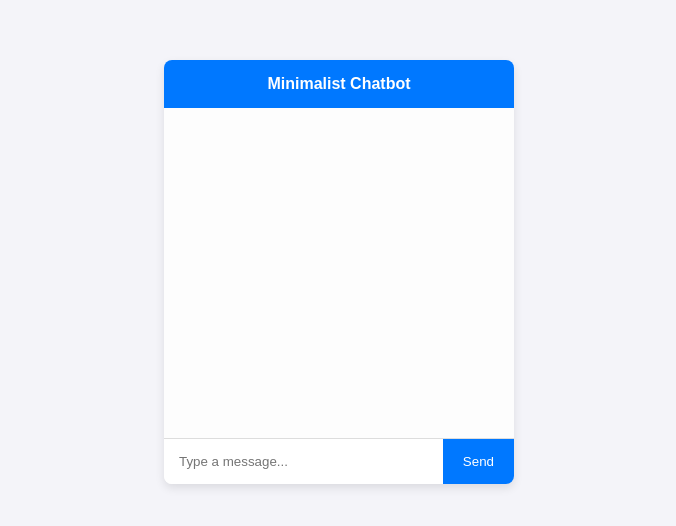
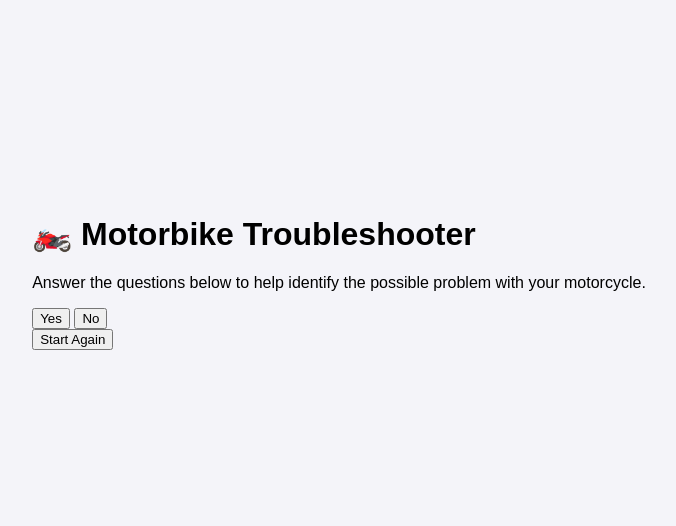
Before and after one commit to Alfian-LK/SobatOto, a plain HTML site: page index.html in a window 1280 px wide. Shown: the part 128-654 px from the top of the page, without its empty margins (301-977 px from the left). Drawn offline with Linux system fonts and the light colour scheme.

Commit message:
Update index.html

```diff
--- a/index.html
+++ b/index.html
@@ -3,22 +3,38 @@
 <head>
     <meta charset="UTF-8">
     <meta name="viewport" content="width=device-width, initial-scale=1.0">
-    <title>Simple JS Chatbot</title>
+    <title>Motorbike Troubleshooter</title>
     <link rel="stylesheet" href="style.css">
 </head>
+
 <body>
 
-    <div class="chat-container">
-        <div class="chat-header">Minimalist Chatbot</div>
-        <div id="chat-box" class="chat-box">
-            <!-- Messages will appear here dynamically -->
-        </div>
-        <div class="input-area">
-            <input type="text" id="user-input" placeholder="Type a message..." autocomplete="off">
-            <button id="send-btn">Send</button>
-        </div>
+<div class="container">
+    <h1>🏍️ Motorbike Troubleshooter</h1>
+
+    <p>
+        Answer the questions below to help identify the possible problem
+        with your motorcycle.
+    </p>
+
+    <div id="chatbox"></div>
+
+    <div id="question-area">
+        <p id="question"></p>
+
+        <button onclick="answer(true)">Yes</button>
+        <button onclick="answer(false)">No</button>
     </div>
 
-    <script href="script.js"></script>
+    <div id="result" class="hidden"></div>
+
+    <button id="restart" class="hidden" onclick="restart()">
+        Start Again
+    </button>
+</div>
+
+<script src="engine.js"></script>
+<script src="script.js"></script>
+
 </body>
 </html>
```
